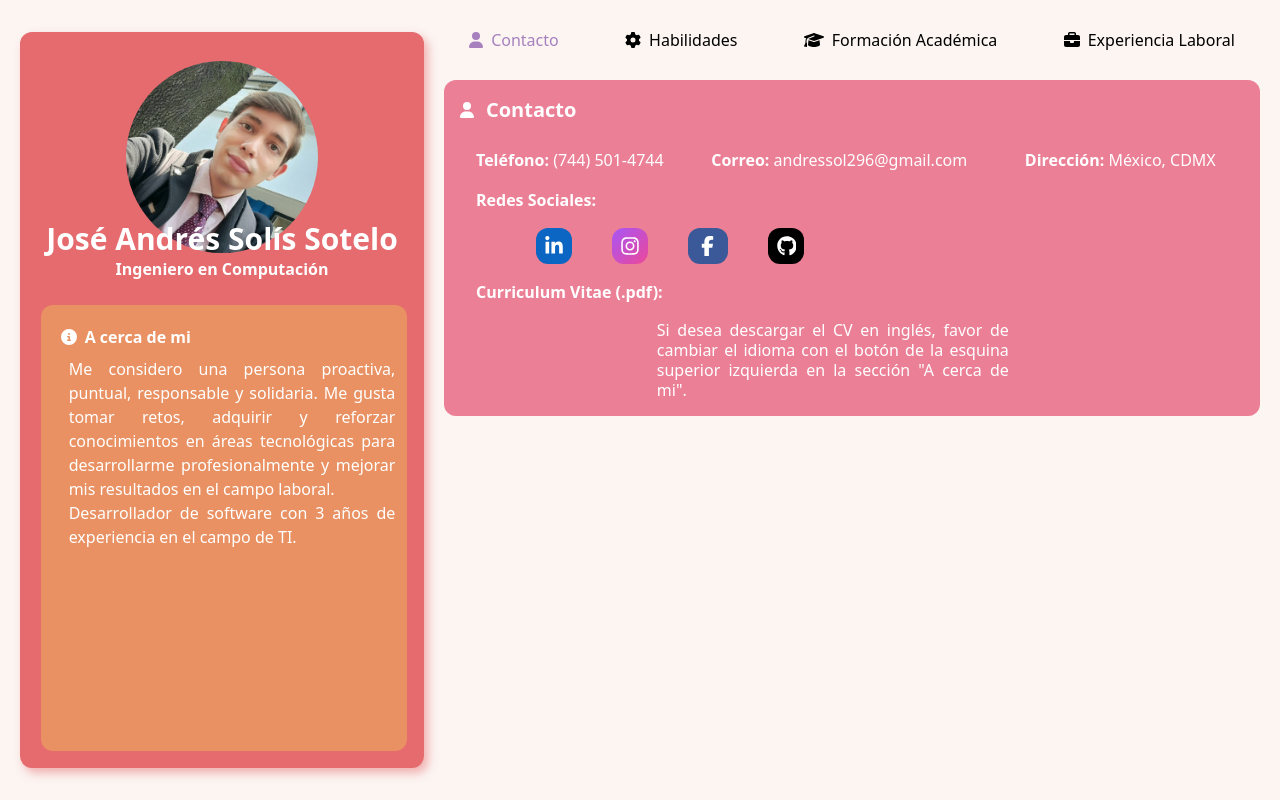
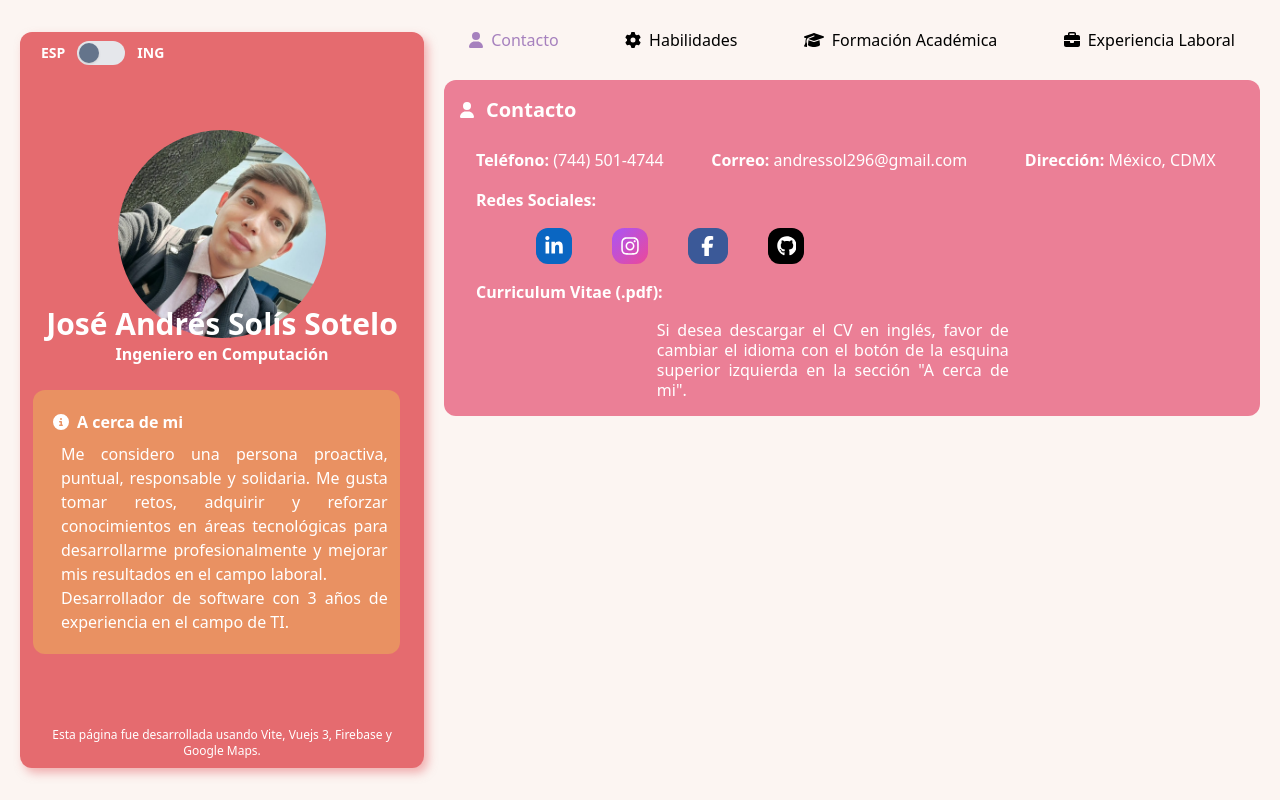
Before and after one commit to andres2697/Jose_Andres_Solis_Sotelo_CV, a Vue app in the folder jose-andres-solis-sotelo-cv/: page / in a window 1280 px wide. Built offline with nearby package versions, Linux system fonts and the light colour scheme; no server answers.

Commit message:
Agregado del botón de cambio de idioma de la interfaz

```diff
--- a/jose-andres-solis-sotelo-cv/index.html
+++ b/jose-andres-solis-sotelo-cv/index.html
@@ -17,4 +17,9 @@
     <div id="app"></div>
     <script type="module" src="/src/main.js"></script>
   </body>
+  <style>
+    body{
+      background-color: rgb(252,245,242);
+    }
+  </style>
 </html>
--- a/jose-andres-solis-sotelo-cv/src/components/AboutMe.vue
+++ b/jose-andres-solis-sotelo-cv/src/components/AboutMe.vue
@@ -1,14 +1,33 @@
 <script setup>
+  import { ref } from 'vue';
+  const isActive = ref(false)
+  const toggleSwitch = () => {
+    isActive.value = !isActive.value
+  }
 </script>
 
 <template>
   <div
-    class="w-fit flex flex-row align-top items-center bg-[#e56b6f] mx-2 my-4 rounded-xl p-2 sm:flex-col sm:w-[29rem] sm:my-8 sm:mx-5"
+    class="w-fit bg-[#e56b6f] align-top justify-between items-center rounded-xl p-2 mx-2 my-4 flex flex-col sm:w-[29rem] sm:my-8 sm:mx-5"
     id="shadow"
   >
-    <div class="flex flex-col justify-center text-center mt-5 w-[45%] sm:w-full">
+    <div class="flex justify-start space-x-3 w-full h-auto items-center">
+      <span class="text-white font-semibold text-xs sm:text-sm ml-3">ESP</span>
+      <button
+        @click="toggleSwitch"
+        class="relative inline-flex flex-shrink-0 h-4 w-8 border-2 border-transparent rounded-full bg-gray-200 cursor-pointer transition-colors ease-in-out duration-200 focus:outline-none sm:h-6 sm:w-12"
+      >
+        <span
+          :class="{ 'translate-x-6': isActive, 'translate-x-0': !isActive }"
+          class="inline-block h-3 w-3 rounded-full bg-slate-500 shadow transform ring-0 transition ease-in-out duration-200 sm:h-5 sm:w-5"
+        ></span>
+      </button>
+      <span class="text-white font-semibold text-xs sm:text-sm">ING</span>
+    </div>
+    <div class="w-fit flex flex-row sm:flex-col">
+      <div class="flex flex-col justify-center text-center w-[45%] sm:w-full">
         <div class="w-full flex justify-center">
-        <div class="rounded-[50%] w-36 h-36 overflow-hidden sm:w-48 sm:h-48">
+          <div class="rounded-[50%] w-36 h-36 overflow-hidden sm:w-52 sm:h-52">
             <img class="w-full h-full object-cover" src="../assets/foto-perfil-linkedin.jpeg">
           </div>
         </div>
@@ -33,6 +52,10 @@
         </div>
       </div>
     </div>
+    <div class="flex flex-col w-[95%] h-fit justify-center text-center items-center">
+      <span class="text-white text-[9px] sm:text-xs">Esta página fue desarrollada usando Vite, Vuejs 3, Firebase y Google Maps.</span>
+    </div>
+  </div>
 </template>
 
 <style scoped>
```
Lines whose indentation alone changed are shown as unchanged.
